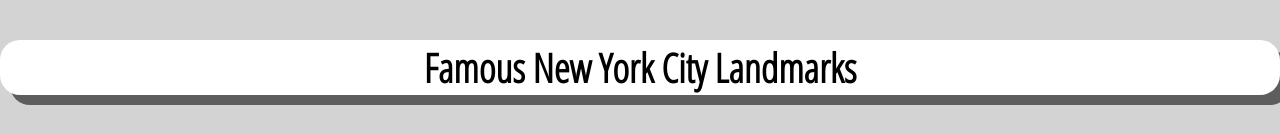
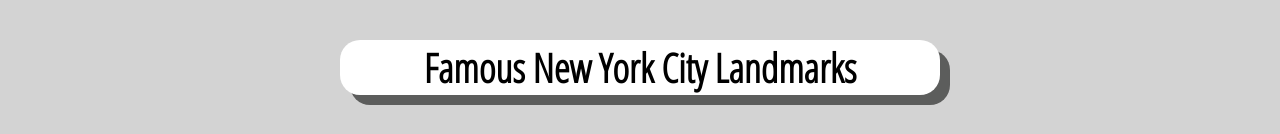
Before and after one commit to staten-island-tech/flexbox-gallery-project-yingyedeng, a plain HTML site: page index.html in a window 1280 px wide. Shown: the top 134 px of the page. Drawn offline with Linux system fonts and the light colour scheme.

Commit message:
Update style.css

```diff
--- a/style.css
+++ b/style.css
@@ -82,7 +82,9 @@ body {
 }
 @media screen and (max-width: 1470px){
   #id {
-    width: auto;
+    margin-left: auto;
+    margin-right: auto;
+    width: 60rem;
   }
   .img {
     position: relative;
```
